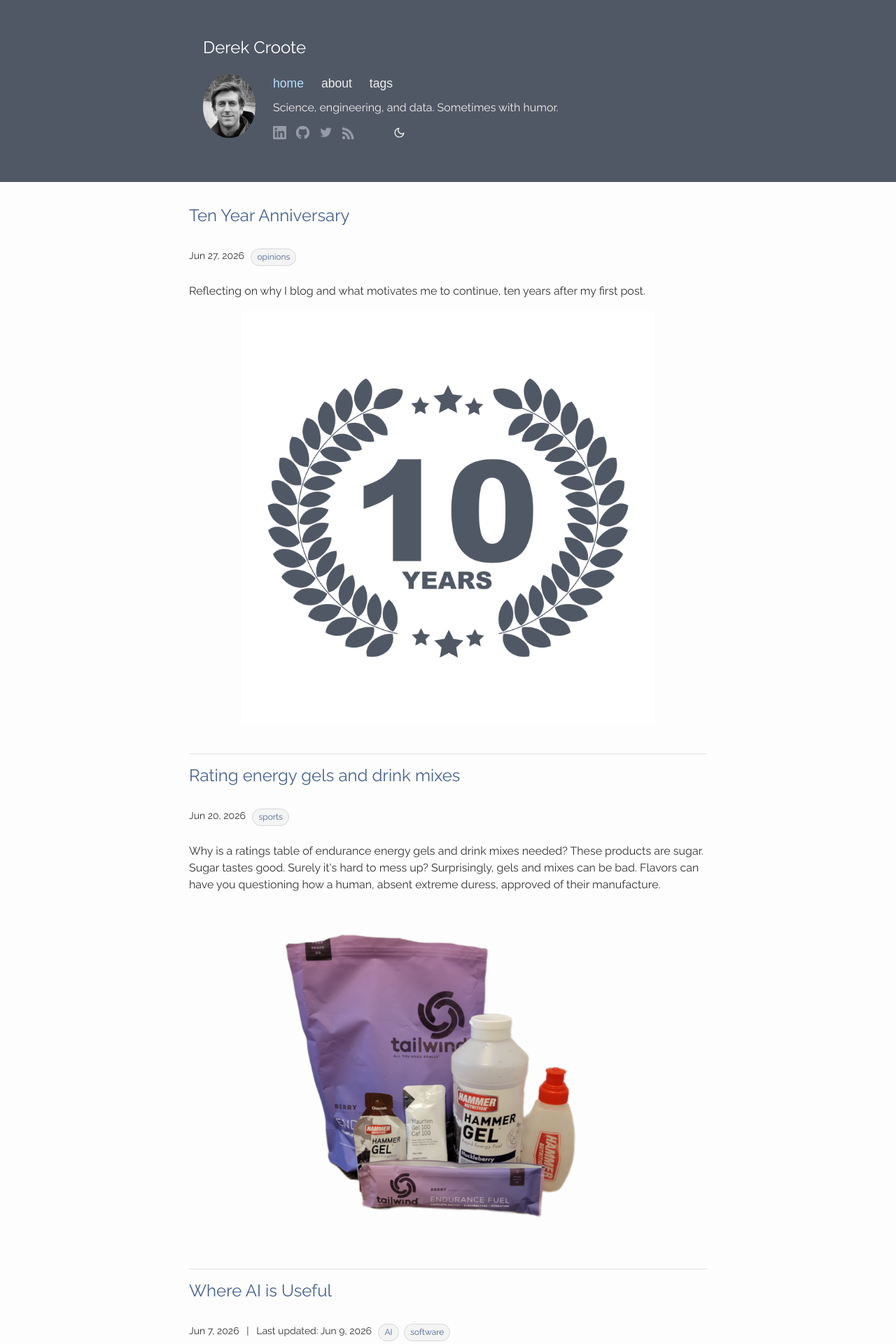
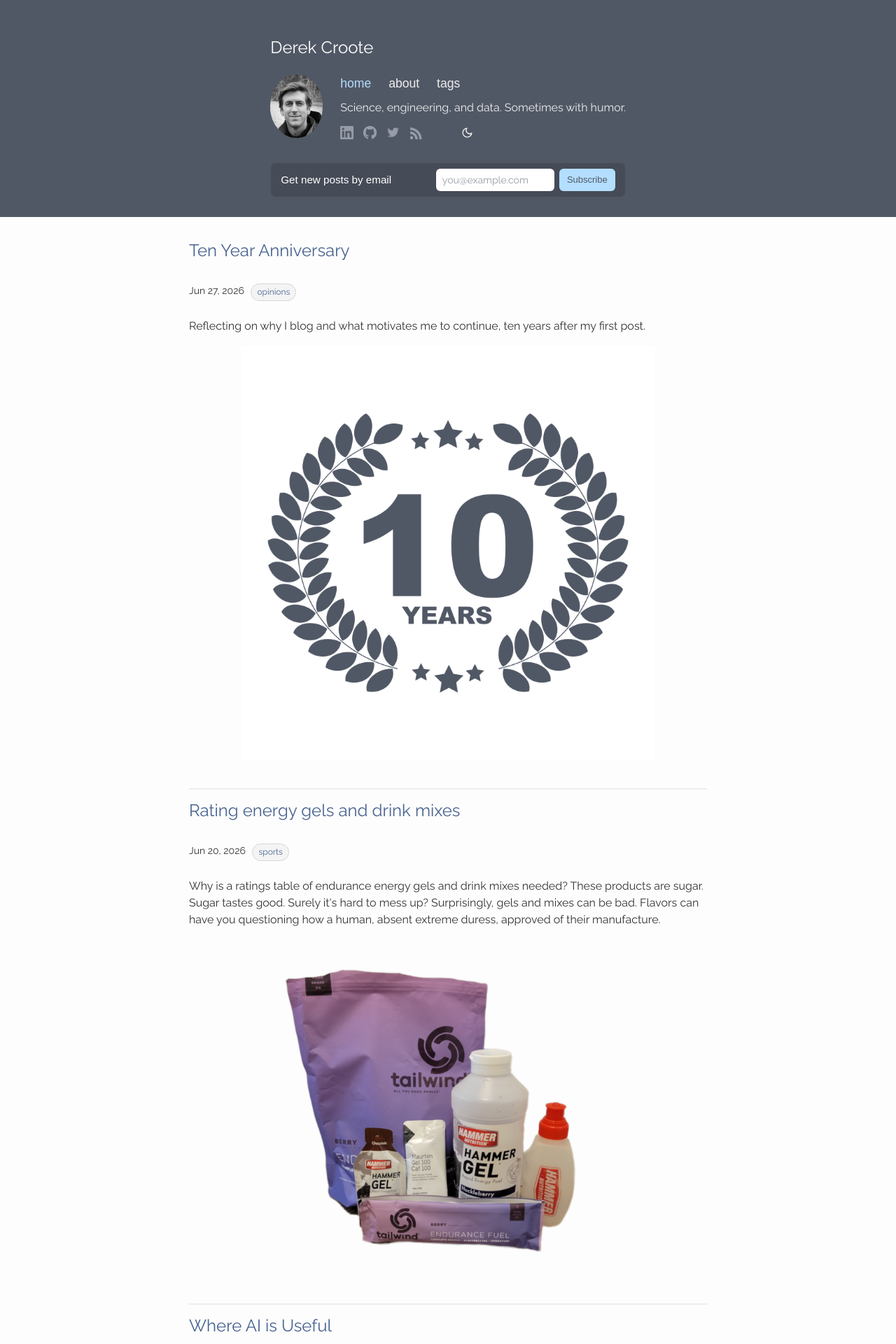
Before and after one commit to dcroote/dcroote.github.io, a Jekyll site: the page built from index.html, in a window 1280 px wide. Shown: the top 1920 px of the page at 70% size. Built offline with Jekyll 4.4.1, drawn with Linux system fonts in a browser that asks for light colours.

Commit message:
Add Buttondown subscribe band to the site header
Add a compact email signup panel under the header identity, styled to
match the existing slate chrome. Header width follows the motto on
desktop; set buttondown_username in _config.yml to enable submits.

Co-authored-by: Derek Croote <dcroote@users.noreply.github.com>

```diff
--- a/_config.yml
+++ b/_config.yml
@@ -13,6 +13,9 @@ twitter:
   username: DerekCroote
   card: summary_large_image
 description: Perspectives on science, technology, and engineering.
+
+# Newsletter (Buttondown). Leave empty to hide the header subscribe form.
+buttondown_username: ""
 
 # Post likes (Supabase). Leave empty to hide the like button. See supabase/README.md.
 supabase_url: "https://stobgqjkojlraavbbykk.supabase.co"
--- a/_includes/header.html
+++ b/_includes/header.html
@@ -1,4 +1,4 @@
-<header class="header">
+<header class="header header--with-subscribe">
   <div class="header-container">
     <h2 style="color: #ffffff">{{ site.author.name }}</h2>
     <div class="nav-left">
@@ -68,5 +68,39 @@
         </li>
       </ul>
     </div>
+    <div class="clear"></div>
+    <div class="header-subscribe">
+      <div class="header-subscribe__copy">
+        <span class="header-subscribe__title">Get new posts by email</span>
+      </div>
+      <form
+        class="header-cta header-cta--subscribe"
+        {% if site.buttondown_username and site.buttondown_username != empty %}
+        action="https://buttondown.com/api/emails/embed-subscribe/{{ site.buttondown_username }}"
+        method="post"
+        target="popupwindow"
+        onsubmit="window.open('https://buttondown.com/{{ site.buttondown_username }}', 'popupwindow')"
+        {% else %}
+        action="#"
+        method="post"
+        onsubmit="return false;"
+        {% endif %}
+      >
+        <label class="visually-hidden" for="header-bd-email">Email address</label>
+        <input
+          id="header-bd-email"
+          class="header-cta__input"
+          type="email"
+          name="email"
+          placeholder="you@example.com"
+          autocomplete="email"
+          required
+        />
+        {% if site.buttondown_username and site.buttondown_username != empty %}
+        <input type="hidden" value="1" name="embed" />
+        {% endif %}
+        <button class="header-cta__button" type="submit">Subscribe</button>
+      </form>
+    </div>
   </div>
 </header>
--- a/_sass/_base.scss
+++ b/_sass/_base.scss
@@ -1,3 +1,15 @@
+.visually-hidden {
+  position: absolute;
+  width: 1px;
+  height: 1px;
+  padding: 0;
+  margin: -1px;
+  overflow: hidden;
+  clip: rect(0, 0, 0, 0);
+  white-space: nowrap;
+  border: 0;
+}
+
 /**
  * Reset some basic elements
  */
--- a/_sass/_dark-mode.scss
+++ b/_sass/_dark-mode.scss
@@ -96,7 +96,7 @@ html.dark-mode body {
     border: 1px solid #555;
   }
 
-  button:not(.like-button):not(#theme-toggle) {
+  button:not(.like-button):not(#theme-toggle):not(.header-cta__button) {
     background-color: #4a9eff;
     color: #ffffff;
     border: none;
@@ -105,6 +105,26 @@ html.dark-mode body {
     &:hover {
       background-color: #3a7fcf;
     }
+  }
+
+  .header-cta__button {
+    background-color: #b3deff;
+    color: #515865;
+
+    &:hover {
+      opacity: 0.85;
+      background-color: #b3deff;
+    }
+  }
+
+  .header-cta__input {
+    background-color: #fff;
+    color: #333;
+  }
+
+  .header-subscribe {
+    background-color: #3a3a3a;
+    border-color: #555;
   }
 
   .like-button {
--- a/_sass/_layout.scss
+++ b/_sass/_layout.scss
@@ -12,8 +12,10 @@ body {
 }
 
 .header-container {
-  max-width: 700px;
-  margin: 0px auto;
+  width: fit-content;
+  max-width: 100%;
+  margin: 0 auto;
+  box-sizing: border-box;
 }
 
 .nav {
@@ -79,6 +81,13 @@ li {
   color: #eee;
 }
 
+@media only screen and (min-width: 601px) {
+  /* Motto stays on one line so it can define the header content width */
+  .header .description {
+    white-space: nowrap;
+  }
+}
+
 .social-links {
   padding-top: 10px;
   margin-left: 0px;
@@ -101,6 +110,139 @@ li {
 
 .social-links a:active {
   opacity: 0.6;
+}
+
+/* Header subscribe band — darker panel under the photo/nav block */
+.header--with-subscribe {
+  padding-bottom: 28px;
+}
+
+.header-subscribe {
+  clear: both;
+  display: flex;
+  flex-direction: column;
+  gap: 0.5em;
+  align-items: stretch;
+  margin-top: 10px;
+  padding: 8px 14px;
+  background-color: #454b57;
+  border-radius: 8px;
+  border: 1px solid rgba(255, 255, 255, 0.06);
+}
+
+.header-subscribe__copy {
+  min-width: 0;
+}
+
+.header-subscribe__title {
+  color: #fff;
+  font-family: "Montserrat", sans-serif;
+  font-size: 0.95em;
+  font-weight: 500;
+  line-height: 1.35;
+}
+
+.header-cta {
+  display: flex;
+  flex-wrap: nowrap;
+  gap: 0.45em;
+  align-items: stretch;
+  width: 100%;
+  min-width: 0;
+}
+
+.header-cta__input {
+  flex: 1 1 auto;
+  min-width: 0;
+  box-sizing: border-box;
+  min-height: 32px;
+  padding: 0.3em 0.65em;
+  border: none;
+  border-radius: 6px;
+  background: #fff;
+  color: #333;
+  font-family: inherit;
+  font-size: 14px;
+  line-height: 1.3;
+}
+
+.header-cta__input:focus {
+  outline: 2px solid rgba(179, 222, 255, 0.7);
+  outline-offset: 1px;
+}
+
+.header-cta__input::placeholder {
+  color: #959ba6;
+}
+
+.header-cta__button {
+  flex: 0 0 auto;
+  box-sizing: border-box;
+  min-height: 32px;
+  padding: 0.3em 0.85em;
+  border: none;
+  border-radius: 6px;
+  background-color: #b3deff;
+  color: #515865;
+  font-family: "Montserrat", sans-serif;
+  font-size: 13px;
+  font-weight: 500;
+  line-height: 1.3;
+  cursor: pointer;
+  transition: opacity 0.15s linear;
+  white-space: nowrap;
+}
+
+.header-cta__button:hover {
+  opacity: 0.85;
+}
+
+@media only screen and (min-width: 601px) {
+  .header-subscribe {
+    flex-direction: row;
+    flex-wrap: nowrap;
+    align-items: center;
+    justify-content: space-between;
+    gap: 0.5em 1.25em;
+    margin-top: 12px;
+    padding: 8px 14px;
+    width: 100%;
+    box-sizing: border-box;
+  }
+
+  .header-subscribe__copy {
+    flex: 0 1 auto;
+    min-width: 0;
+  }
+
+  .header-cta--subscribe {
+    flex: 0 1 16rem;
+    width: auto;
+    max-width: 16rem;
+  }
+}
+
+@media only screen and (max-width: 600px) {
+  .header--with-subscribe {
+    padding-bottom: 22px;
+  }
+
+  .header-subscribe {
+    margin-top: 8px;
+    padding: 6px 12px;
+    gap: 0.4em;
+  }
+
+  .header-cta__input {
+    font-size: 16px; /* avoid iOS zoom on focus */
+    min-height: 32px;
+    padding: 0.25em 0.6em;
+  }
+
+  .header-cta__button {
+    min-height: 32px;
+    padding: 0.25em 0.75em;
+  }
 }
 
 .page-content {
```
